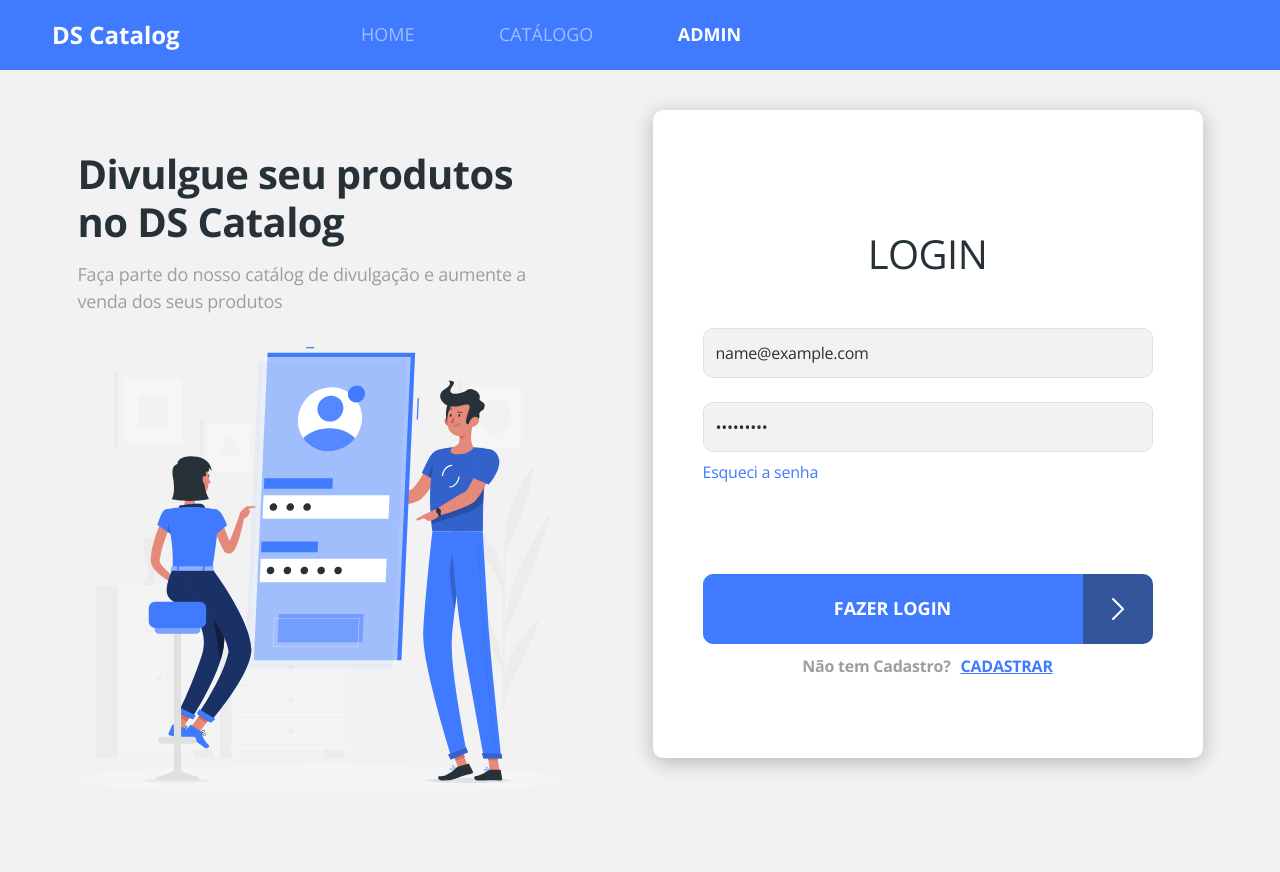
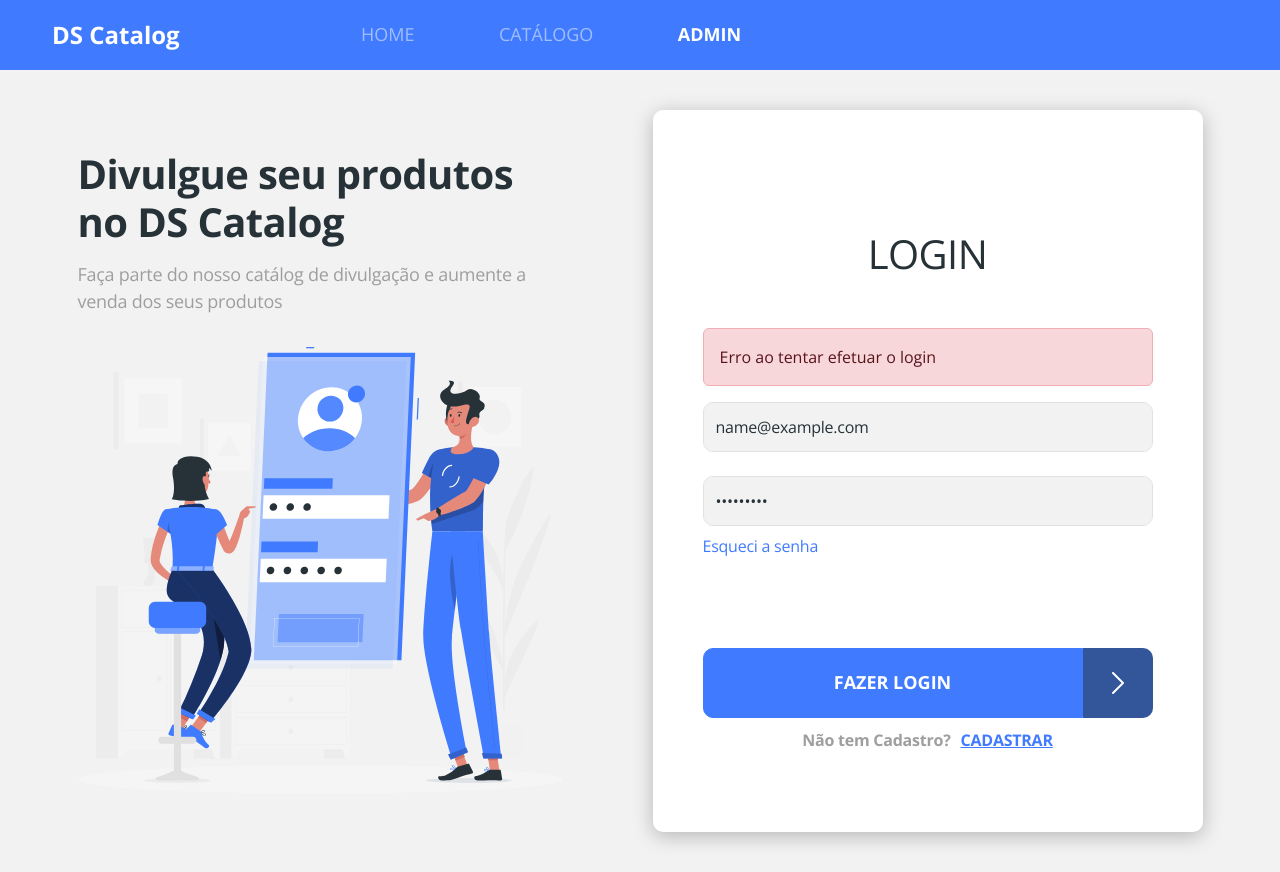
Before and after one commit to xflprflx/dscatalog, a React (Create React App) app in the folder frontweb/: page /admin/auth/login in a window 1280 px wide. Both pictures are taken after typing "name@example.com", "Sample123" into the empty fields and a click on the button "FAZER LOGIN". Before the commit the page ends 850 px from the top, so only its background shows below. Built offline with nearby package versions, Linux system fonts and the light colour scheme; no server answers; the HTML template or start-up script is replaced by a standard one.

Commit message:
Manual error handling

```diff
--- a/frontweb/src/assets/styles/custom.scss
+++ b/frontweb/src/assets/styles/custom.scss
@@ -1,5 +1,6 @@
 $theme-colors: (
   'primary': #407bff,
+  'danger': #ff5555
 );
 
 $body-bg: #f2f2f2;
--- a/frontweb/src/pages/Admin/Auth/Login/index.tsx
+++ b/frontweb/src/pages/Admin/Auth/Login/index.tsx
@@ -4,35 +4,43 @@
 
 import './styles.css';
 import { requestBackendLogin } from 'util/requests';
-import { response } from 'msw';
-import { error } from 'console';
+import { useState } from 'react';
+import { data } from 'msw/lib/types/context';
 
 type FormData = {
   username: string;
   password: string;
-}
+};
 
 const Login = () => {
+  const [hasError, setHasError] = useState(false);
+
   const { register, handleSubmit } = useForm<FormData>();
 
   const onSubmit = (formData: FormData) => {
     requestBackendLogin(formData)
-    .then(response => {
-      console.log('SUCESSO', response);
-    })
-    .catch(error => {
-      console.log('ERRO', error);
-    });
-
+      .then((response) => {
+        setHasError(false);
+        console.log('SUCESSO', response);
+      })
+      .catch((error) => {
+        setHasError(true);
+        console.log('ERRO', error);
+      });
   };
 
   return (
     <div className="base-card login-card">
       <h1>LOGIN</h1>
+      {hasError && (
+        <div className="alert alert-danger">
+          Erro ao tentar efetuar o login
+        </div>
+      )}
       <form onSubmit={handleSubmit(onSubmit)}>
         <div className="mb-4">
           <input
-            {...register("username")}
+            {...register('username')}
             type="text"
             className="form-control base-input"
             placeholder="Email"
@@ -41,7 +49,7 @@
         </div>
         <div className="mb-2">
           <input
-            {...register("password")}
+            {...register('password')}
             type="password"
             className="form-control base-input "
             placeholder="Password"
--- a/frontweb/src/util/requests.ts
+++ b/frontweb/src/util/requests.ts
@@ -1,5 +1,4 @@
 import axios from "axios";
-import { type } from "os";
 import qs from 'qs';
 
 export const BASE_URL = process.env.REACT_APP_BACKEND_URL ?? 'http://localhost:8080';
```
